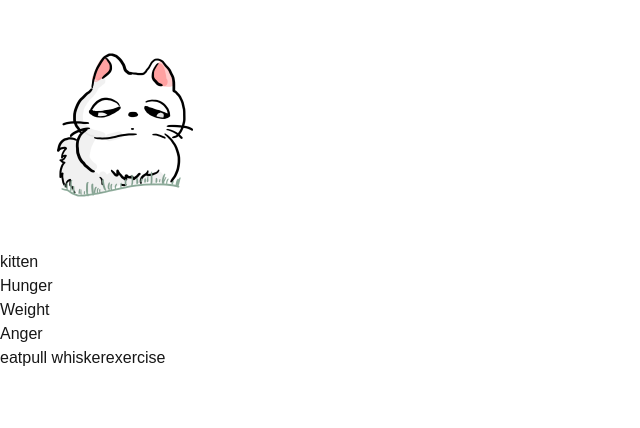
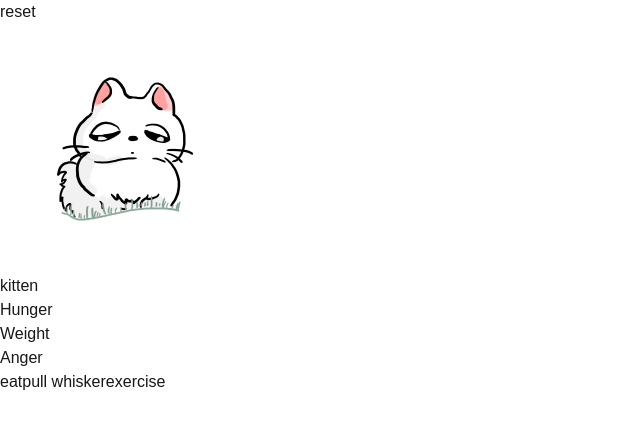
Before and after one commit to CS-396-Web-Dev/final-project-thecatreturns, a Next.js app in the folder cat-returns/: page / in a window 1280 px wide. Shown: the top 428 px of the page, without its empty margins (0-640 px from the left). Built offline with nearby package versions, Linux system fonts and the light colour scheme.

Commit message:
[Add] reset stats functionality

```diff
--- a/cat-returns/src/app/components/MainContainer.tsx
+++ b/cat-returns/src/app/components/MainContainer.tsx
@@ -5,6 +5,7 @@ import { StatusBars } from './StatusBar';
 import { ActionButtons } from './ActionButtons';
 import { CatImage } from './CatImage';
 import { CatProvider } from '../provider';
+import { ResetButton } from './ResetButton';
 
 
 export function MainContainer() {
@@ -14,6 +15,11 @@ export function MainContainer() {
         className="flex flex-col items-center justify-center h-screen overflow-hidden"
         role='application'
         aria-label='Main Tamagotchi container'>
+
+        <div className="my-8 flex items-center justify-center" role='region' aria-label='action buttons area'>
+          <ResetButton />
+        </div>
+
         <div className="relative flex flex-col items-center bg-red-100 w-[100%] h-[70%] p-8"
           style={{
             borderRadius: '45% 45% 50% 50% / 65% 65% 35% 35%',
@@ -28,7 +34,7 @@ export function MainContainer() {
           </div>
         </div>
 
-        <div className="mt-8" role='region' aria-label='action buttons area'>
+        <div className="mt-8 flex flex-col items-center space-y-4" role='region' aria-label='action buttons area'>
           <ActionButtons />
         </div>
       </div>
--- /dev/null
+++ b/cat-returns/src/app/components/ResetButton.tsx
@@ -0,0 +1,18 @@
+import React from "react";
+import { useCatContext } from "../provider";
+
+export function ResetButton() {
+    const { reset } = useCatContext();
+
+    return (
+        <button
+            onClick={reset}
+            className="px-4 py-2 bg-gray-200 text-gray-600 rounded hover:big-red-400"
+            role="button"
+            aria-label="Reset the cat"
+            aria-live="polite"
+        >
+            reset
+        </button>
+    );
+}
```
